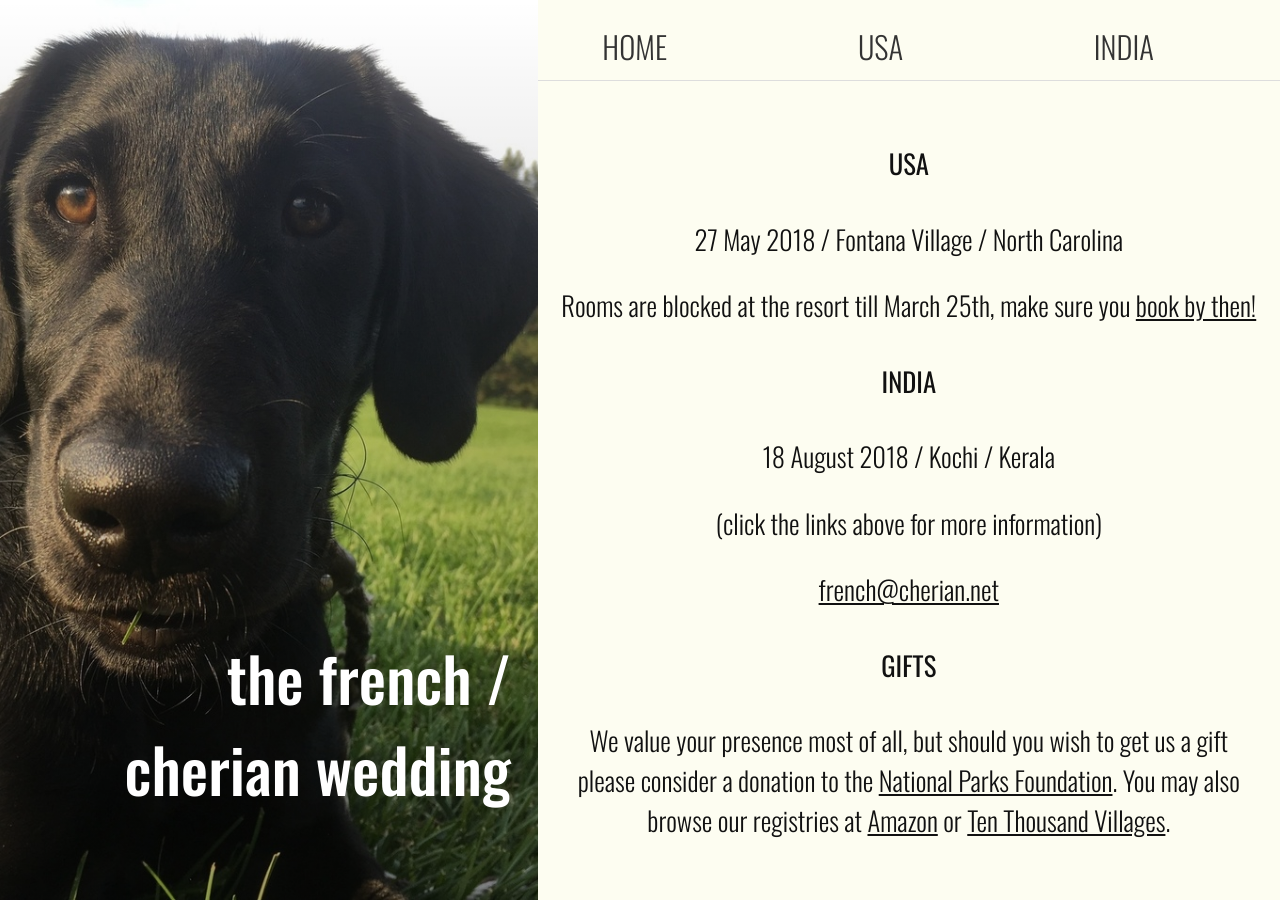
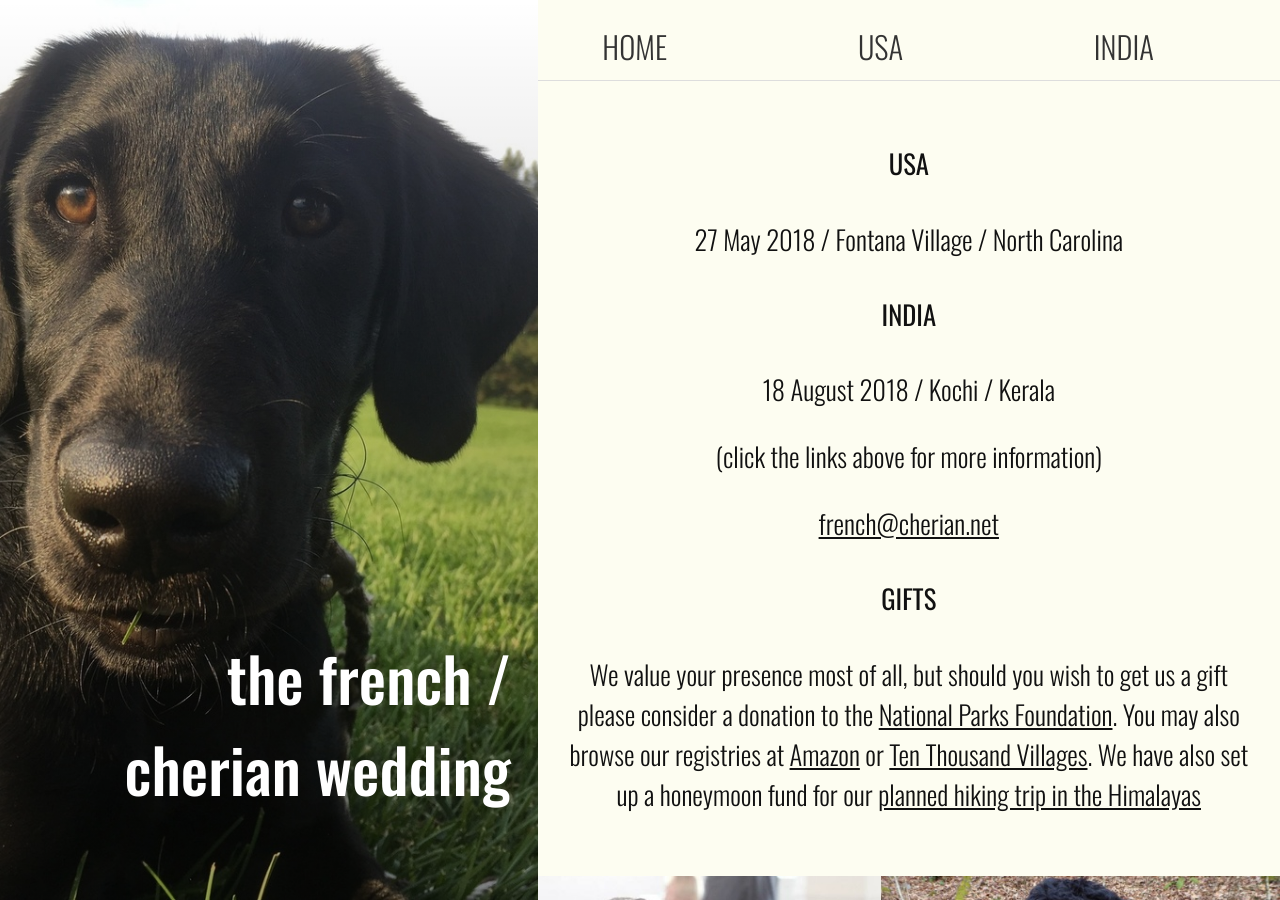
Before and after one commit to french-cherian/french-cherian.github.io, a Jekyll site: the page built from index.md, in a window 1280 px wide and 900 px high. Built offline with Jekyll 4.4.1, drawn with Linux system fonts in a browser that asks for light colours.

Commit message:
Add honeymoon fund.

```diff
--- a/index.md
+++ b/index.md
@@ -12,10 +12,6 @@
 
 27 May 2018 / Fontana Village / North Carolina
 
-<!-- [RSVP here](https://goo.gl/forms/vGVFVCrkHzz7LcoO2) -->
-
-Rooms are blocked at the resort till March 25th, make sure you [book by then!](http://www.fontanavillage.com/)
-
 #### INDIA
 
 18 August 2018 / Kochi / Kerala
@@ -26,7 +22,7 @@
 
 #### GIFTS
 
-We value your presence most of all, but should you wish to get us a gift please consider a donation to the [National Parks Foundation](https://www.nationalparks.org/). You may also browse our registries at  [Amazon](https://www.amazon.com/wedding/share/french-cherian) or [Ten Thousand Villages](https://www.tenthousandvillages.com/giftregistry/view/index/id/6935f7dbb76713135f973c35416e3cd7/).
+We value your presence most of all, but should you wish to get us a gift please consider a donation to the [National Parks Foundation](https://www.nationalparks.org/). You may also browse our registries at  [Amazon](https://www.amazon.com/wedding/share/french-cherian) or [Ten Thousand Villages](https://www.tenthousandvillages.com/giftregistry/view/index/id/6935f7dbb76713135f973c35416e3cd7/). We have also set up a honeymoon fund for our [planned hiking trip in the Himalayas](https://www.honeyfund.com/wedding/FrenchCherian4ever)
 
 </div>
 
```
Also changed, not shown: 2-usa.md (+1 -0 lines).
